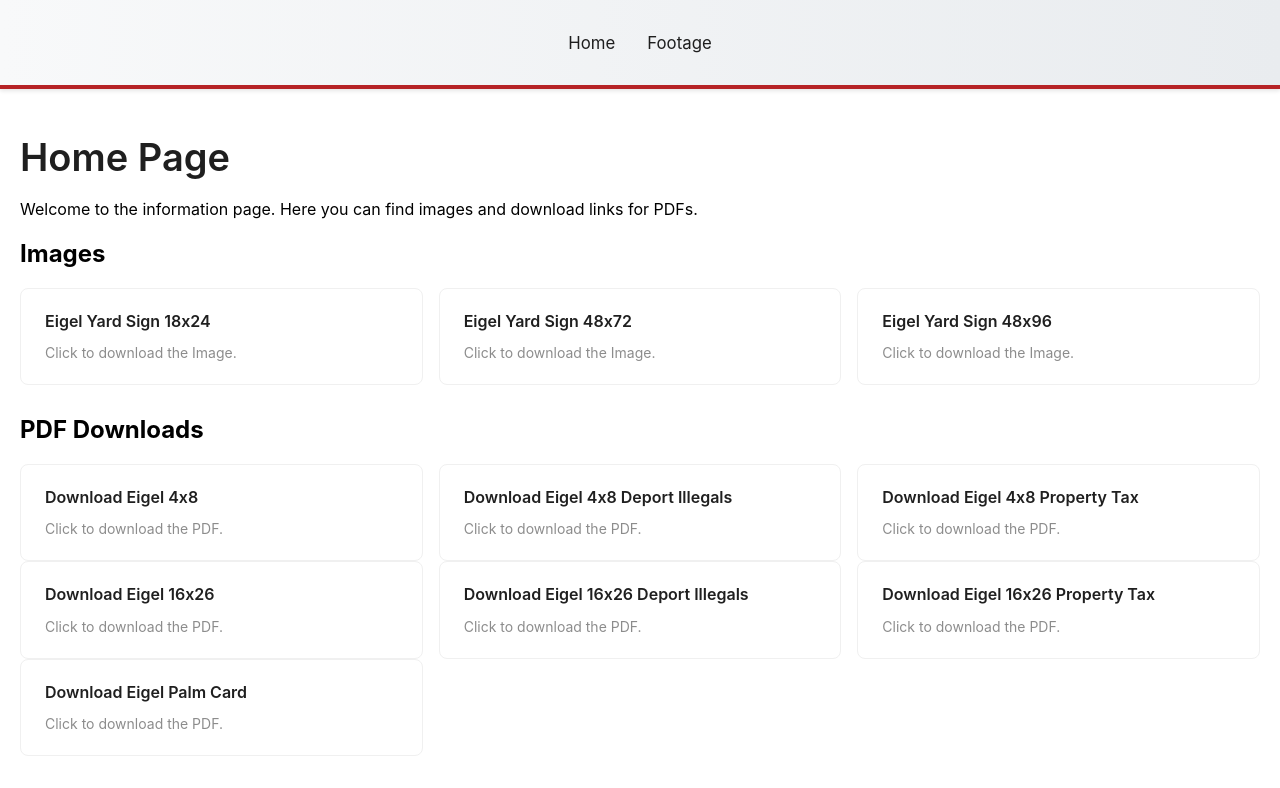
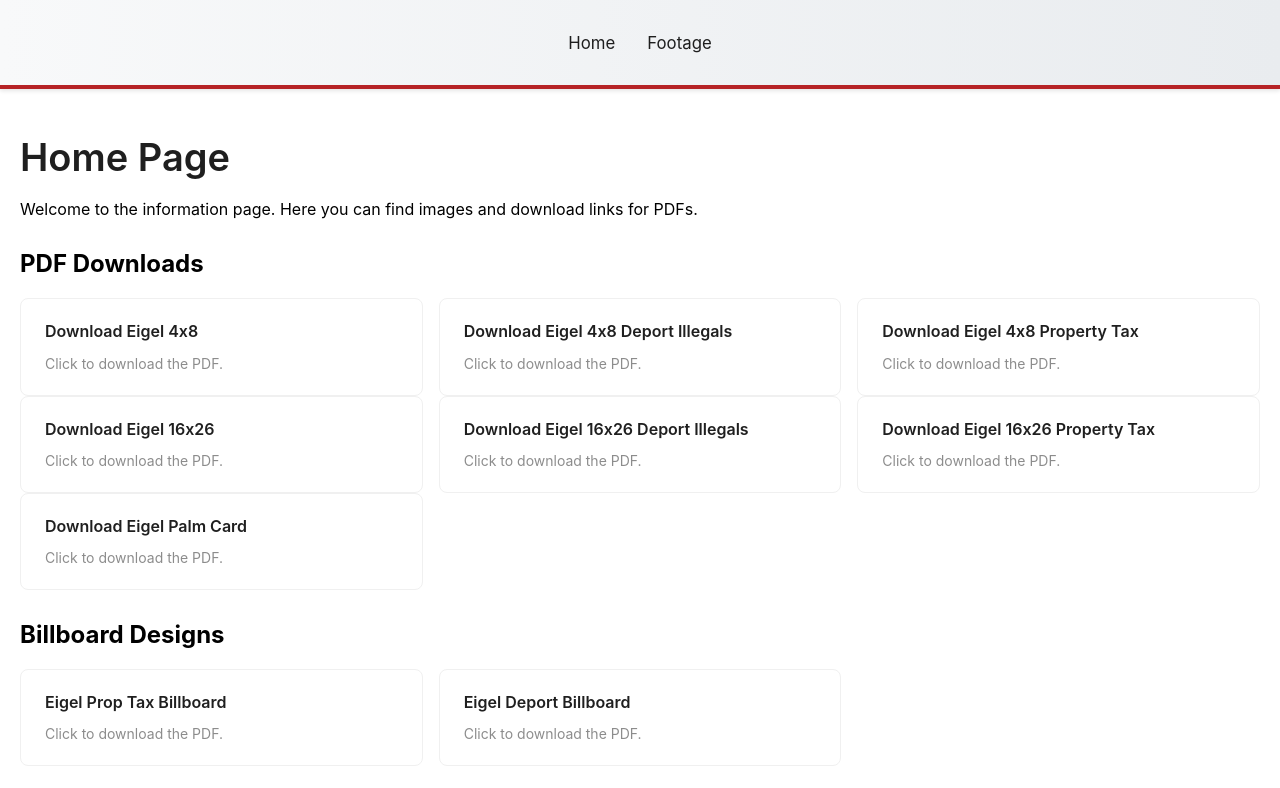
Before and after one commit to anthonylonsdale/website, a React (Create React App) app: page / in a window 1280 px wide. Shown: the top 788 px of the page. Built offline with nearby package versions, Linux system fonts and the light colour scheme.

Commit message:
image removal

```diff
--- a/src/Home.jsx
+++ b/src/Home.jsx
@@ -1,8 +1,5 @@
 import React from 'react';
 import { Typography, Row, Col, Card } from 'antd';
-import eigelSign18x24 from './images/Eigel for Governor Yard Sign 18x24-1.png';
-import eigelSign48x72 from './images/Eigel for Governor Yard Sign 48x72-1.png';
-import eigelSign48x96 from './images/Eigel for Governor Yard Sign 48x96-1.png';
 import palmCardPDF from './images/Eigel_4x9_PalmCard_APRIL2024_lowres.pdf';
 import billboarda from './images/eigel prop tax billboard b.pdf'
 import billboardb from './images/eigel deport billboard b.pdf'
@@ -20,33 +17,6 @@ const Home = () => {
     <div style={{padding: "20px"}}>
       <Title>Home Page</Title>
       <p>Welcome to the information page. Here you can find images and download links for PDFs.</p>
-
-      <div>
-        <h2>Images</h2>
-        <Row gutter={[16, 16]}>
-          <Col xs={24} sm={12} md={8}>
-            <a href={eigelSign18x24} download="Eigel_Yard_Sign_18x24.png">
-              <Card hoverable>
-                <Card.Meta title="Eigel Yard Sign 18x24" description="Click to download the Image."/>
-              </Card>
-            </a>
-          </Col>
-          <Col xs={24} sm={12} md={8}>
-            <a href={eigelSign48x72} download="Eigel_Yard_Sign_48x72.png">
-              <Card hoverable>
-                <Card.Meta title="Eigel Yard Sign 48x72" description="Click to download the Image."/>
-              </Card>
-            </a>
-          </Col>
-          <Col xs={24} sm={12} md={8}>
-            <a href={eigelSign48x96} download="Eigel_Yard_Sign_48x96.png">
-              <Card hoverable>
-                <Card.Meta title="Eigel Yard Sign 48x96" description="Click to download the Image."/>
-              </Card>
-            </a>
-          </Col>
-        </Row>
-      </div>
 
       <div style={{ marginTop: '30px' }}>
         <h2>PDF Downloads</h2>
```
